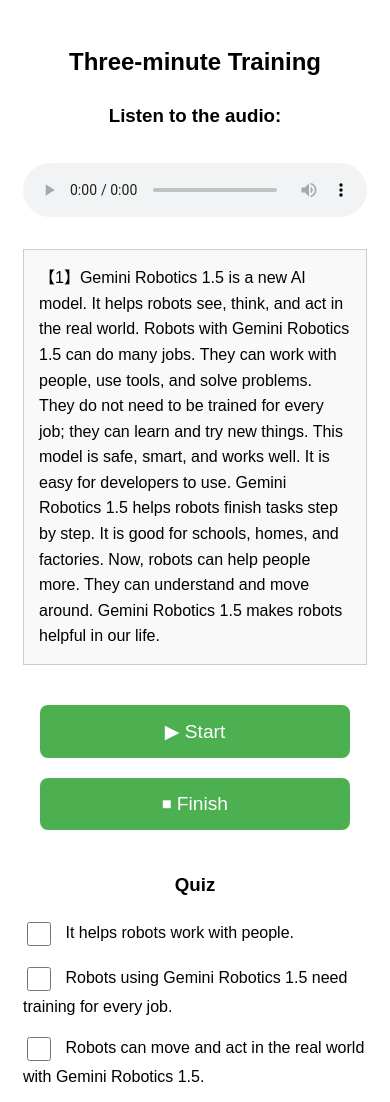
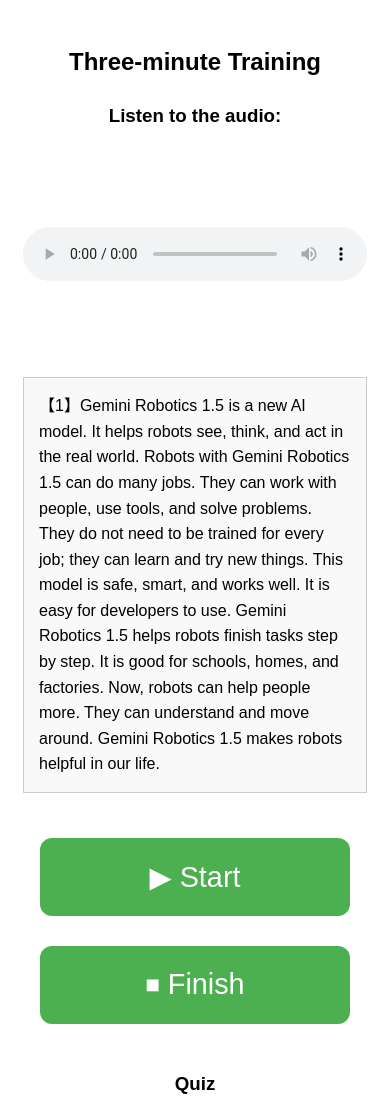
Before and after one commit to DASH25354/WPM-Checker, a plain HTML site: page index.html in a window 390 px wide. Shown: the top 1102 px of the page. Drawn offline with Linux system fonts and the light colour scheme.

Commit message:
Update index.html

```diff
--- a/index.html
+++ b/index.html
@@ -27,11 +27,12 @@
     margin: 20px 0;
   }
 
+  /* ボタン1.5倍拡大 */
   button {
-    font-size: 1.3em;
-    padding: 15px 30px;
-    margin: 10px;
-    border-radius: 8px;
+    font-size: 1.95em;      /* 1.3em × 1.5 */
+    padding: 22px 45px;     /* 1.5倍 */
+    margin: 15px;
+    border-radius: 12px;
     cursor: pointer;
     border: none;
     background-color: #4CAF50;
@@ -43,9 +44,10 @@
     background-color: #45a049;
   }
 
+  /* 音声プレーヤー余白6行分 */
   audio {
     display: block;
-    margin: 2em 0;
+    margin: 6em 0;          /* 上下6行分の余白 */
     width: 100%;
   }
 
@@ -54,15 +56,15 @@
   }
 
   .question-label {
-    font-size: 1.1em;
+    font-size: 1.65em;       /* 1.1em × 1.5 */
     display: block;
     margin-bottom: 15px;
   }
 
   input[type="checkbox"] {
-    width: 24px;
-    height: 24px;
-    margin-right: 10px;
+    width: 36px;             /* 24px × 1.5 */
+    height: 36px;            /* 24px × 1.5 */
+    margin-right: 15px;
     vertical-align: middle;
   }
 
@@ -81,8 +83,8 @@
 
     button {
       width: 90%;
-      padding: 15px 0;
-      font-size: 1.2em;
+      padding: 22px 0;
+      font-size: 1.8em; /* 少し小さくしてスマホ幅に収める */
     }
 
     #text {
@@ -91,7 +93,7 @@
     }
 
     .question-label {
-      font-size: 1em;
+      font-size: 1.5em;
     }
   }
 </style>
```
